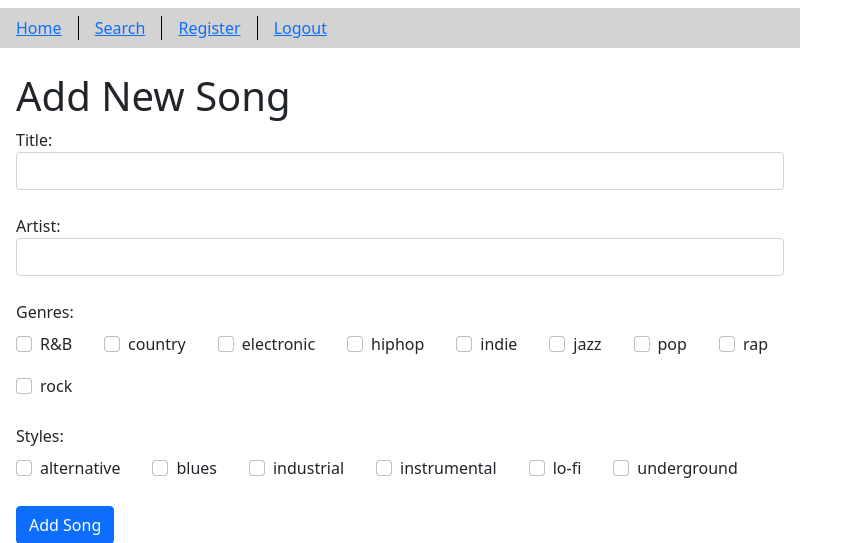
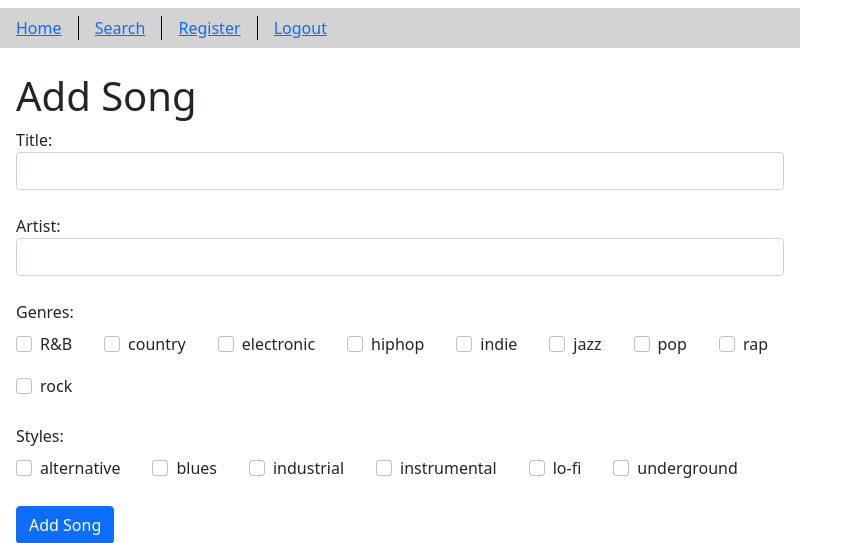
Before and after one commit to kokorohoriuchi/song-sharing, a Flask app: page /songs/add in a window 1280 px wide. Shown: the part 96-639 px from the top of the page, without its empty margins (0-863 px from the left). Run offline with Flask 3, Linux system fonts and the light colour scheme; the visitor is signed in with stand-in values (Sample User, id 1); data comes from the database, SQL or seed files in the repository.

Commit message:
Update add.html

```diff
--- a/templates/songs/add.html
+++ b/templates/songs/add.html
@@ -1,9 +1,9 @@
 {% extends "layout.html" %}
 
-{% block title %}Add New Song{% endblock %}
+{% block title %}Add Song{% endblock %}
 
 {% block content %}
-<h1>Add New Song</h1>
+<h1>Add Song</h1>
 
 <form action="/songs/add" method="POST">
     <input type="hidden" name="csrf_token" value="{{ session.csrf_token }}">
```
